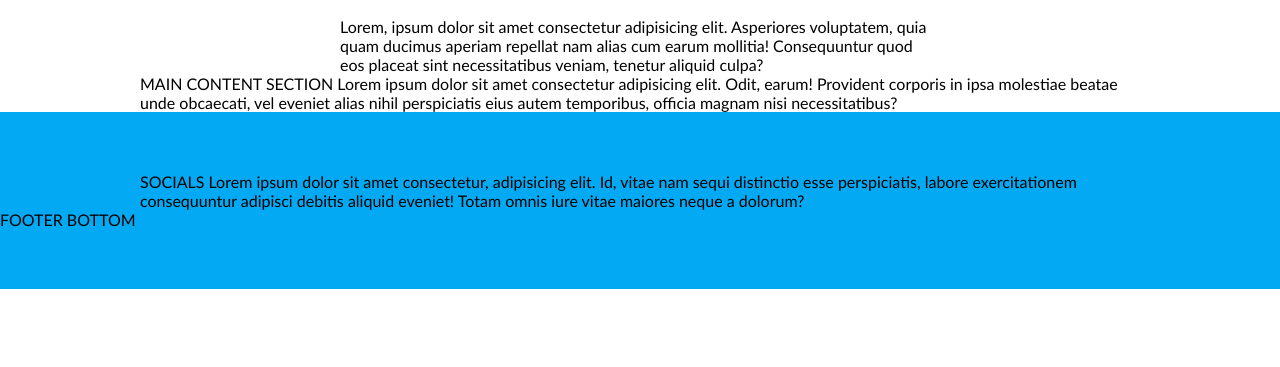
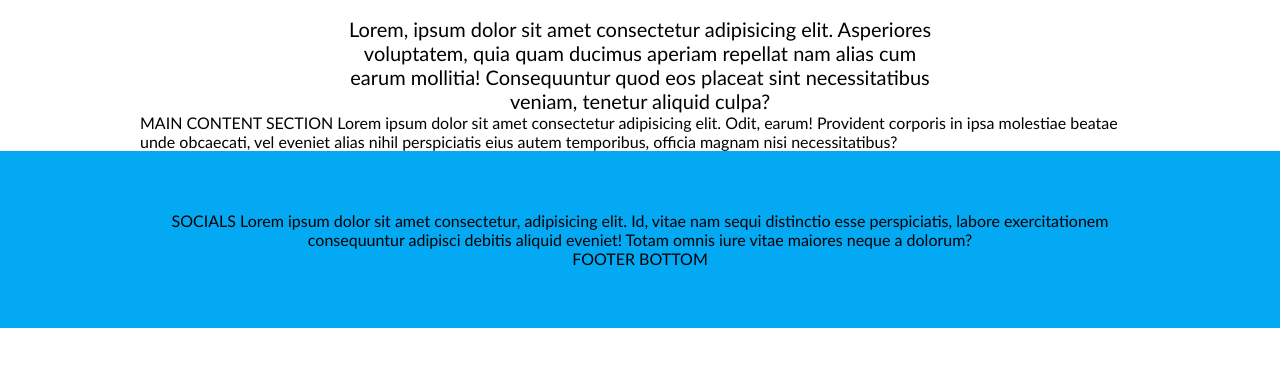
Before and after one commit to Vilteee/4-coming-soon, a website: page index.html in a window 1280 px wide. Shown: the part 157-524 px from the top of the page. Drawn offline with Linux system fonts and the light colour scheme.

Commit message:
hero commit

```diff
--- a/css/base/base.css
+++ b/css/base/base.css
@@ -12,6 +12,7 @@
 
 .bg-main {
     background-color: #03a9f3;
+    text-align: center;
 }
 .bg-secondary {
     background-color: #ea1e63;
--- a/index.html
+++ b/index.html
@@ -25,10 +25,10 @@
             <div class="row-short">
                 <img class="logo" src="./img/logo.png" alt="Logo">
                 <h1 class="main-title">Coming soon</h1>
-                <p>Lorem, ipsum dolor sit amet consectetur adipisicing elit. Asperiores voluptatem, quia quam ducimus aperiam repellat nam alias cum earum mollitia! Consequuntur quod eos placeat sint necessitatibus veniam, tenetur aliquid culpa?</p>
+                    <p class="main-description">Lorem, ipsum dolor sit amet consectetur adipisicing elit. Asperiores voluptatem, quia quam ducimus aperiam repellat nam alias cum earum mollitia! Consequuntur quod eos placeat sint necessitatibus veniam, tenetur aliquid culpa?</p>
             </div>
         </secttion>
-        <secttion class="container bg-main ">
+        <secttion class="container ">
             <div class="row">
                 MAIN CONTENT SECTION Lorem ipsum dolor sit amet consectetur adipisicing elit. Odit, earum! Provident corporis in ipsa molestiae beatae unde obcaecati, vel eveniet alias nihil perspiciatis eius autem temporibus, officia magnam nisi necessitatibus?
             </div>
@@ -37,7 +37,6 @@
     <footer class="container bg-main">
             <div class="row">
                 SOCIALS Lorem ipsum dolor sit amet consectetur, adipisicing elit. Id, vitae nam sequi distinctio esse perspiciatis, labore exercitationem consequuntur adipisci debitis aliquid eveniet! Totam omnis iure vitae maiores neque a dolorum?
-
         </div>
         <div class="row-start">
             FOOTER BOTTOM
```
